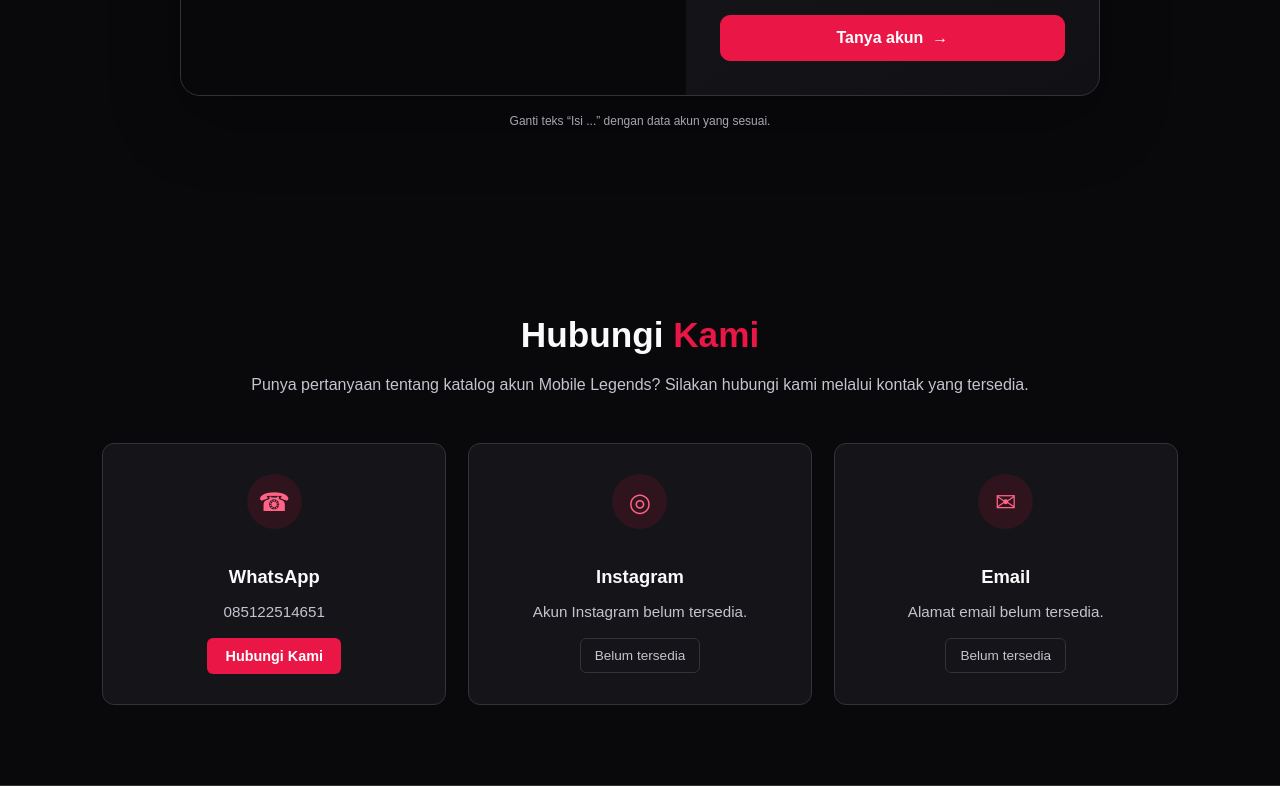
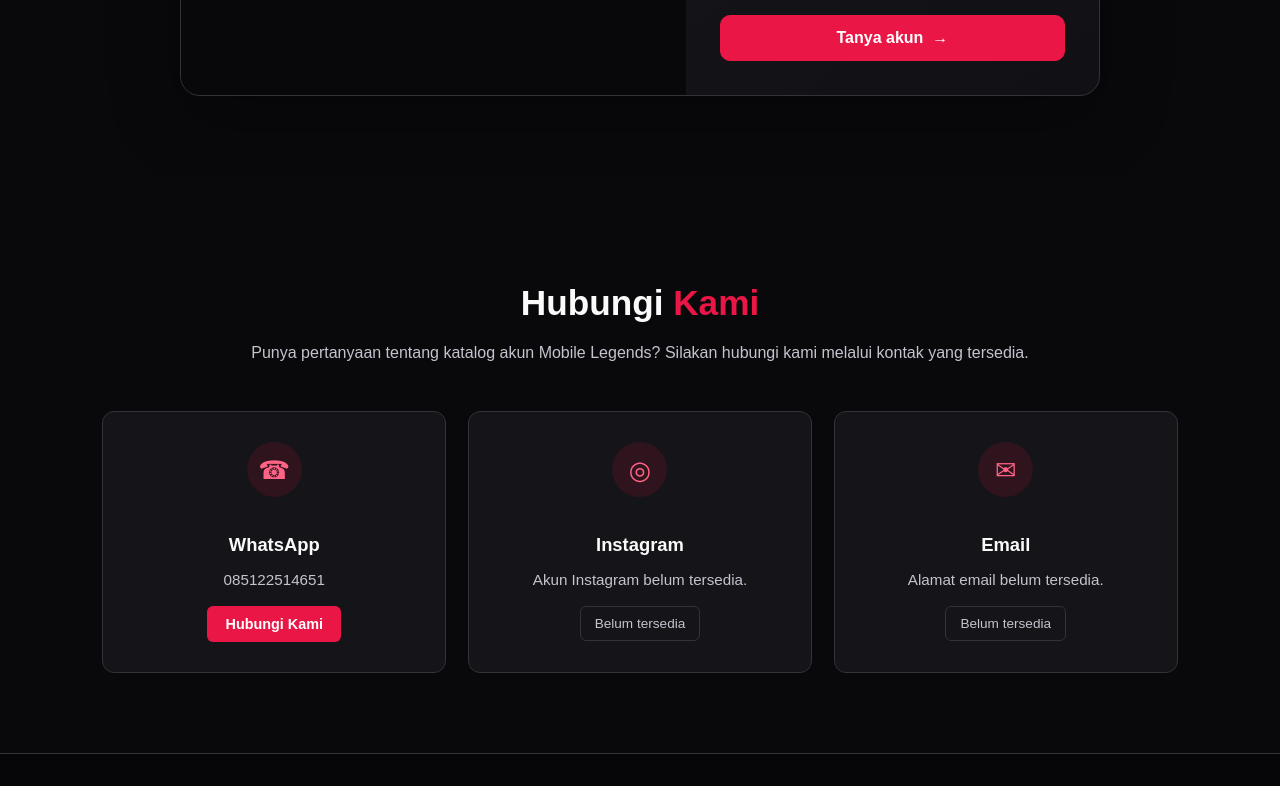
Before and after one commit to Zukchan/ml-account-catalog, a plain HTML site: page index.html in a window 1280 px wide. Shown: the part 2094-2880 px from the top of the page. Drawn offline with Linux system fonts and the light colour scheme.

Commit message:
wahyu
Removed the catalog disclaimer paragraph from the HTML.

```diff
--- a/index.html
+++ b/index.html
@@ -1378,9 +1378,6 @@
       </div>
     </article>
 
-    <p class="catalog-disclaimer">
-      Ganti teks “Isi ...” dengan data akun yang sesuai.
-    </p>
   </div>
 </section>
 
```
